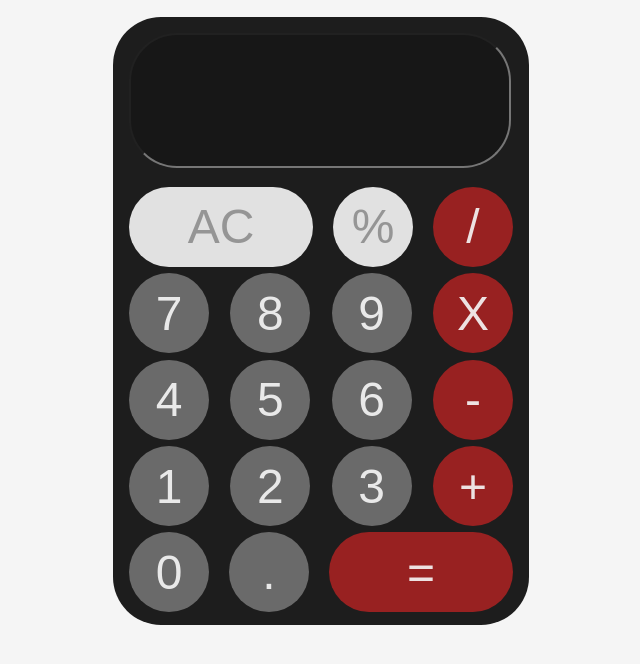
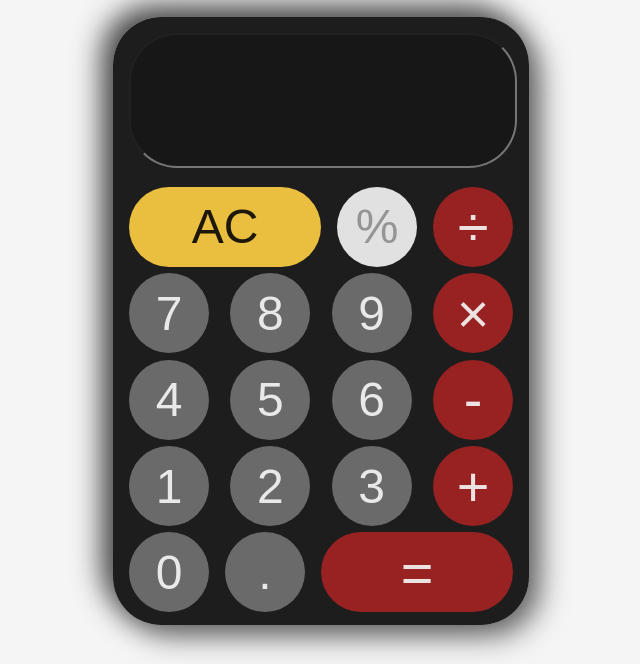
Before and after one commit to alvisEcheverria/super-calculator, a plain HTML site: page index.html in a window 1280 px wide. Shown: the part 136-800 px from the top of the page, without its empty margins (319-959 px from the left). Drawn offline with Linux system fonts and the light colour scheme.

Commit message:
se aplican efectos visuales y se mejora el css

```diff
--- a/index.html
+++ b/index.html
@@ -17,31 +17,31 @@
     </div>
     <section id="calculator">
         <form name="calculadora">
-            <input type="textfield" name="respuesta" value="" readonly>
-                <div class="btn-three">
-                    <input class="btn btn-big btn-white" type="reset" value="AC">
-                    <input class="btn btn-white" type="button" value="%" onclick="document.calculadora.respuesta.value+='* 0.01'">
-                    <input class="btn btn-text-white btn-operator" type="button" value="/" onclick="document.calculadora.respuesta.value+='/'">
+            <input type="textfield" name="respuesta" value="" autocomplete="off">
+                <div class="row">
+                    <input class="btn btn-big btn-ac btn-white" type="reset" value="AC">
+                    <input class="btn btn-white" type="button" value="%" onclick="document.calculadora.respuesta.value+='*0.01'">
+                    <input class="btn btn-text-white btn-operator" type="button" value="÷" onclick="document.calculadora.respuesta.value+='/'">
                 </div>
-                <div class="btn-four">
+                <div class="row">
                     <input class="btn btn-text-white btn-gray" type="button" value="7" onclick="document.calculadora.respuesta.value+='7'">
                     <input class="btn btn-text-white btn-gray" type="button" value="8" onclick="document.calculadora.respuesta.value+='8'">
                     <input class="btn btn-text-white btn-gray" type="button" value="9" onclick="document.calculadora.respuesta.value+='9'">
-                    <input class="btn btn-text-white btn-operator" type="button" value="X" onclick="document.calculadora.respuesta.value+='*'">
+                    <input class="btn btn-text-white btn-operator" type="button" value="×" onclick="document.calculadora.respuesta.value+='*'">
                 </div>
-                <div class="btn-four">
+                <div class="row">
                     <input class="btn btn-text-white btn-gray" type="button" value="4" onclick="document.calculadora.respuesta.value+='4'">
                     <input class="btn btn-text-white btn-gray" type="button" value="5" onclick="document.calculadora.respuesta.value+='5'">
                     <input class="btn btn-text-white btn-gray" type="button" value="6" onclick="document.calculadora.respuesta.value+='6'">
                     <input class="btn btn-text-white btn-operator" type="button" value="-" onclick="document.calculadora.respuesta.value+='-'">
                 </div>
-                 <div class="btn-four">
+                 <div class="row">
                     <input class="btn btn-text-white btn-gray" type="button" value="1" onclick="document.calculadora.respuesta.value+='1'">
                     <input class="btn btn-text-white btn-gray" type="button" value="2" onclick="document.calculadora.respuesta.value+='2'">
                     <input class="btn btn-text-white btn-gray" type="button" value="3" onclick="document.calculadora.respuesta.value+='3'">
                     <input class="btn btn-text-white btn-operator" type="button" value="+" onclick="document.calculadora.respuesta.value+='+'">
                 </div>
-                <div class="btn-three">
+                <div class="row">
                     <input class="btn btn-text-white btn-gray" type="button" value="0" onclick="document.calculadora.respuesta.value+='0'">
                     <input class="btn btn-text-white btn-gray" type="button" value="." onclick="document.calculadora.respuesta.value+='.'">
                     <input class="btn btn-big btn-text-white btn-operator" type="button" value="=" onclick="document.calculadora.respuesta.value=eval(document.calculadora.respuesta.value)">
--- a/styles/style.css
+++ b/styles/style.css
@@ -1,3 +1,13 @@
+:root{
+    --white: rgba(245, 245, 245, 0.913);
+    --black: rgba(0, 0, 0, 0.199);
+    --dark: rgba(0, 0, 0, 0.881);
+    --oro: rgba(234, 190, 63);
+    --red: rgba(178, 34, 34, 0.826);
+    --gray: rgba(128, 128, 128, 0.783);
+    --grey: rgba(225, 218, 218, 0.831);
+}
+
 html{
     background: whitesmoke;
     display: flex;
@@ -7,26 +17,27 @@ html{
 
 .text-center{
     text-align: center;
-    color: rgba(0, 0, 0, 0.881);;
+    color: var(--dark);
     text-transform: uppercase;
 }
 
 #calculator{
-    background-color: rgba(0, 0, 0, 0.881);
+    background-color: var(--dark);
     border-radius: 3rem;
     height: 38rem;
     width: 26rem;
+    box-shadow:  10px 10px 30px #636161,-10px -10px 30px #3e3e3e;
 }
 
 #calculator input[type="textfield"]{
-    background-color: rgba(0, 0, 0, 0.199);
+    background-color: var(--black);
     width: 90%;
-    height: 20%;
     border-radius: 3rem;
     margin: 1rem;
+    padding-right: 0.5rem;
     text-align: right;
     font-size: 7rem;
-    color: rgba(225, 218, 218, 0.831);;
+    color: var(--grey);
 }
 
 .btn{
@@ -35,42 +46,58 @@ html{
     background: whitesmoke;
     border-radius: 50%;
     font-size: 3rem;
-    color: rgba(128, 128, 128, 0.783);
+    color: var(--gray);
+    border:none;
     cursor: pointer;
-    border: none;
+    transform: scale(1);
+    transition: 0.5s;
 }
 
-.btn-three{
+.btn:hover{
+    background: var(--white);
+    font-size: 4rem;
+    color: var(--dark);
+    transform: scale(1.1);
+    transition: 0.5s;
+}
+
+.row{
     display: flex;
     padding: 0.2rem 1rem;
     justify-content: space-between;
 }
 
-.btn-four{
-    display: flex;
-    padding: 0.2rem 1rem;
-    justify-content: space-between;
-}
-
-
-.btn-white {
-    background-color: rgba(245, 245, 245, 0.913);
+.btn-white{
+    background-color: var(--white);
 }
 
 .btn-gray{
-    background-color: rgba(128, 128, 128, 0.783);
+    background-color: var(--gray);
 }
 
-.btn-operator {
-    background: rgba(178, 34, 34, 0.826);
+.btn-gray:hover{
+    background-color: var(--red);
+}
+
+.btn-operator{
+    background: var(--red);
+    font-size: 3.5rem;
+}
+
+.btn-ac{
+    background: var(--oro);
+    color: var(--dark);
+}
+
+.btn-ac:hover{
+    background: var(--oro);
 }
 
 .btn-big{
-    width: 11.5rem;
-    height: 5rem;
+    width: 50%;
     border-radius: 3rem;
 }
 
 .btn-text-white{
-    color: rgba(245, 245, 245, 0.913);
+    color: var(--white);
 }
```
